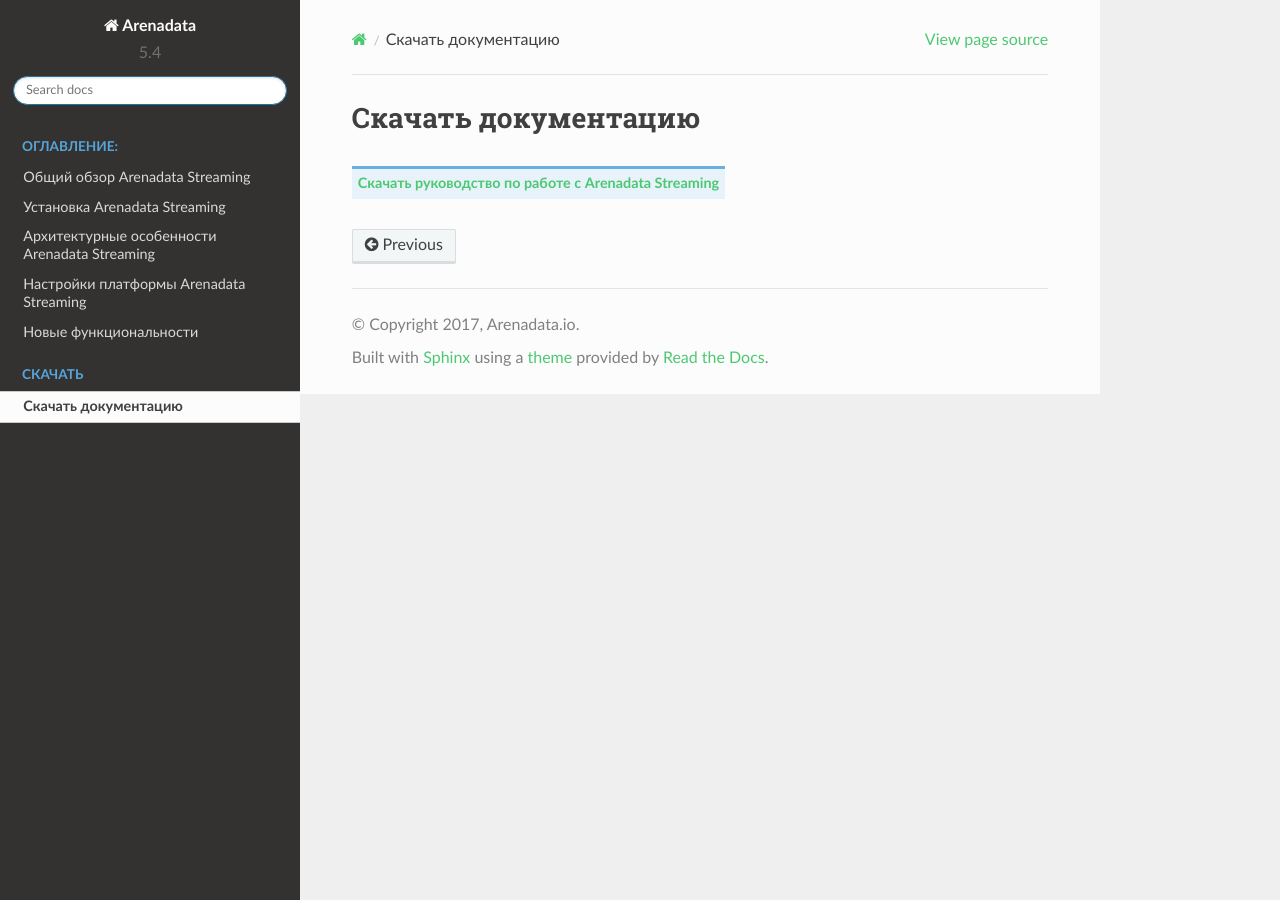
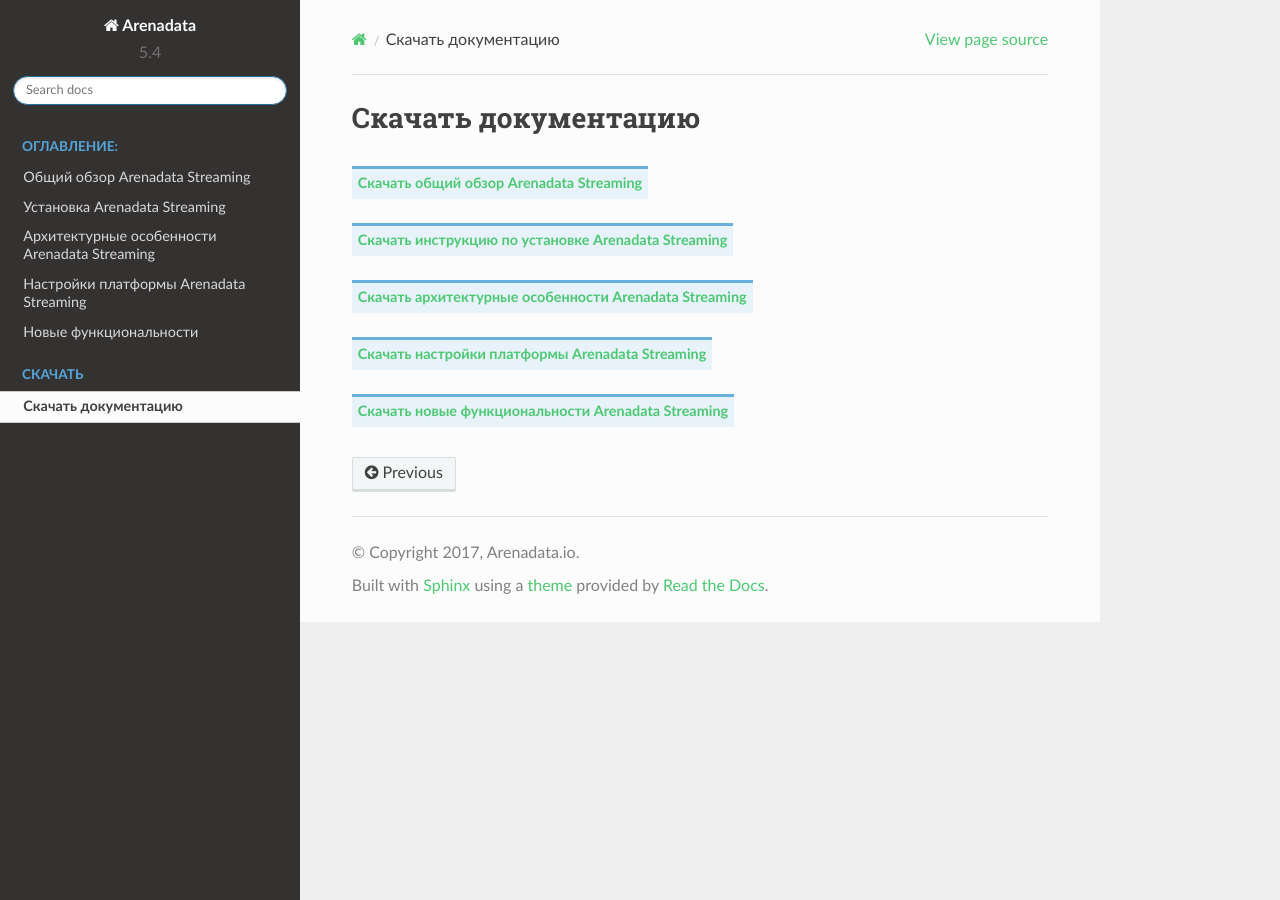
Before and after one commit to arenadata/docs_ads, a Sphinx documentation site: the page built from source/download.rst, in a window 1280 px wide. Built offline with Sphinx 7.4.7 and the Read the Docs theme 2.0.0, drawn with Linux system fonts in a browser that asks for light colours; pages that are not in the unit, such as notebooks, are missing from menus.

Commit message:
Update download.rst

```diff
--- a/source/download.rst
+++ b/source/download.rst
@@ -2,5 +2,17 @@
 ====================
 
 
-`Скачать руководство по работе с Arenadata Streaming`_
- .. _Скачать руководство по работе с Arenadata Streaming: https://storage.googleapis.com/arenadata-repo/docs/ads/pdf/v1.0.0/Руководство%20по%20работе%20с%20Arenadata%20Streaming.pdf
+`Скачать общий обзор Arenadata Streaming`_
+ .. _Скачать общий обзор Arenadata Streaming: https://storage.googleapis.com/arenadata-repo/docs/ads/pdf/v1.0.0/Общий%20обзор%20Arenadata%20Streaming.pdf
+
+`Скачать инструкцию по установке Arenadata Streaming`_
+ .. _Скачать инструкцию по установке Arenadata Streaming: https://storage.googleapis.com/arenadata-repo/docs/ads/pdf/v1.0.0/Установка%20Arenadata%20Streaming.pdf
+
+`Скачать архитектурные особенности Arenadata Streaming`_
+ .. _Скачать архитектурные особенности Arenadata Streaming: https://storage.googleapis.com/arenadata-repo/docs/ads/pdf/v1.0.0/Архитектурные%20особенности%20Arenadata%20Streaming.pdf
+
+`Скачать настройки платформы Arenadata Streaming`_
+ .. _Скачать настройки платформы Arenadata Streaming: https://storage.googleapis.com/arenadata-repo/docs/ads/pdf/v1.0.0/Настройки%20платформы%20Arenadata%20Streaming.pdf
+
+`Скачать новые функциональности Arenadata Streaming`_
+ .. _Скачать новые функциональности Arenadata Streaming: https://storage.googleapis.com/arenadata-repo/docs/ads/pdf/v1.0.0/Новые%20функциональности%20Arenadata%20Streaming.pdf
```
